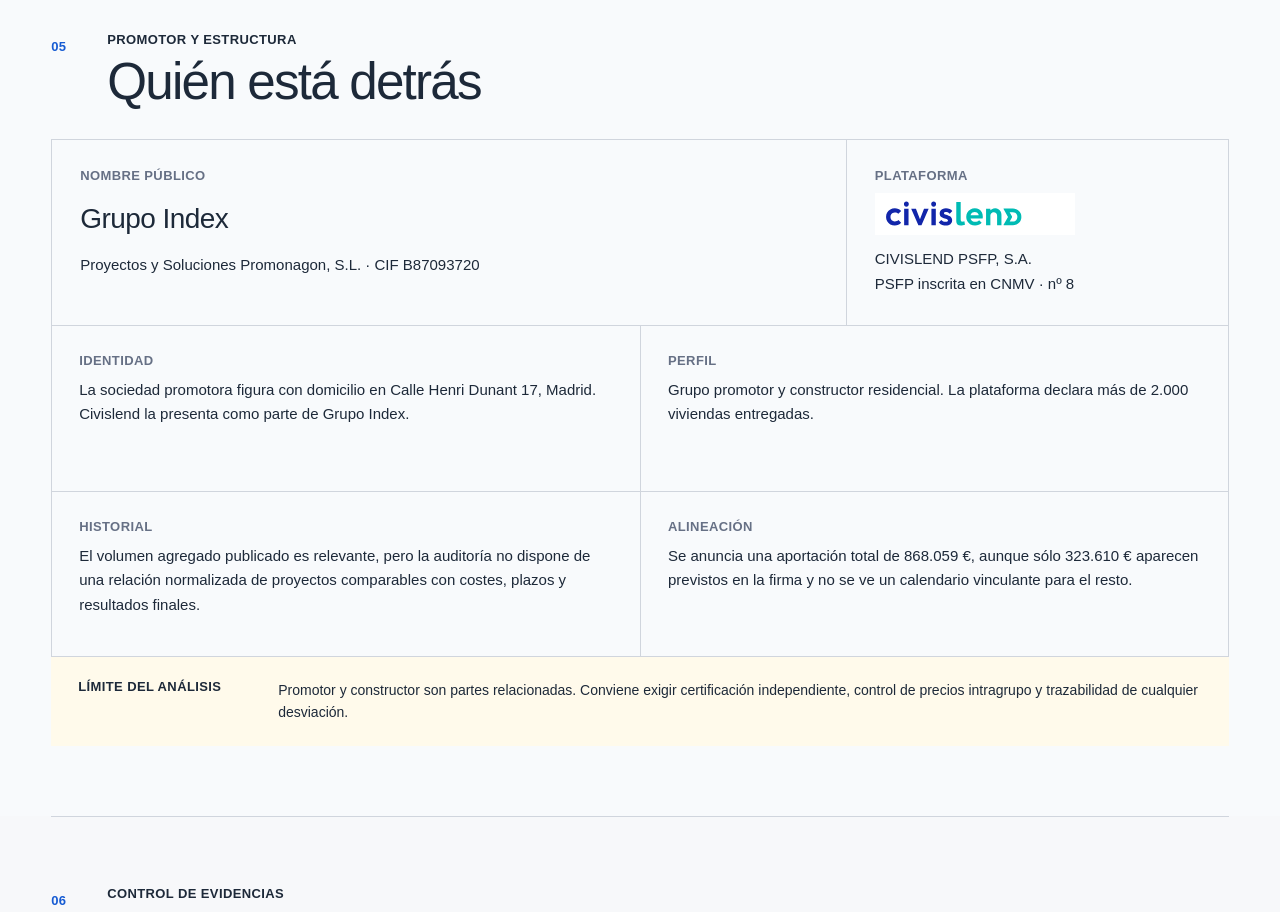
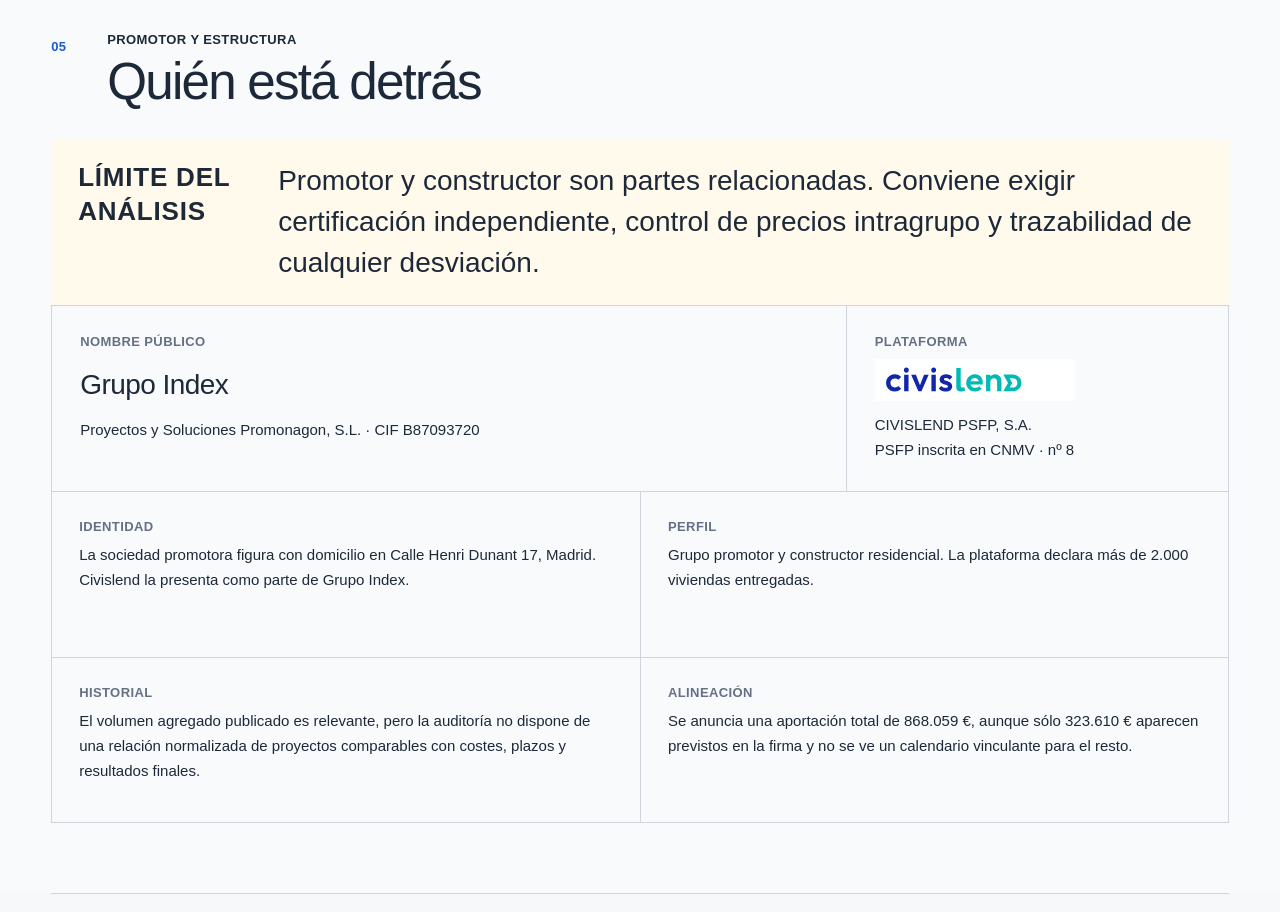
Before and after one commit to blocksbarcelona/ladrillo-radar, a Next.js app: page /proyectos/toboso-madrid in a window 1280 px wide. Shown: the part 4200-5112 px from the top of the page. Built offline with nearby package versions, Linux system fonts and the light colour scheme; no server answers.

Commit message:
Destaca el límite del análisis

```diff
--- a/app/globals.css
+++ b/app/globals.css
@@ -512,8 +512,8 @@
 .company-grid > div:nth-child(n + 3) { border-top: 1px solid rgba(255,255,255,.35); }
 .company-grid p { margin: 0; color: rgba(255,255,255,.78); font-size: 13px; line-height: 1.55; }
 .company-caveat { padding: 22px 27px; display: grid; grid-template-columns: 180px 1fr; gap: 20px; background: var(--acid); color: var(--ink); }
-.company-caveat strong { font: 800 9px/1.3 monospace; letter-spacing: .08em; }
-.company-caveat p { margin: 0; font-size: 12px; line-height: 1.5; }
+.company-caveat strong { font: 800 18px/1.3 monospace; letter-spacing: .08em; }
+.company-caveat p { margin: 0; font-size: 24px; line-height: 1.5; }
 
 .documents-list { border-top: 1px solid var(--ink); }
 .document-row { min-height: 78px; display: grid; grid-template-columns: .8fr 170px 1.3fr; gap: 22px; align-items: center; border-bottom: 1px solid var(--ink); }
@@ -907,8 +907,8 @@
 .company-lead h3 { font-size: 28px; letter-spacing: -.02em; }
 .company-lead p, .company-grid p { color: var(--ink); font-size: 15px; line-height: 1.65; }
 .company-caveat { background: #fffaeb; color: var(--ink); }
-.company-caveat strong { font-family: Arial, Helvetica, sans-serif; font-size: 13px; letter-spacing: .03em; }
-.company-caveat p { font-size: 14px; line-height: 1.6; }
+.company-caveat strong { font-family: Arial, Helvetica, sans-serif; font-size: 26px; letter-spacing: .03em; }
+.company-caveat p { font-size: 28px; line-height: 1.45; }
 .documents-list, .document-row { border-color: var(--line); }
 .document-title strong { font-size: 15px; }
 .document-title span { font-size: 13px; }
@@ -939,4 +939,6 @@
   .detail-title h1 { font-size: 46px; }
   .detail-date-banner, .detail-metrics div:nth-child(n + 3), .summary-columns > div + div,
   .issue-impact, .issue-verify, .company-lead > div + div, .company-grid > div { border-color: var(--line); }
+  .company-caveat strong { font-size: 22px; }
+  .company-caveat p { font-size: 22px; }
 }
--- a/app/proyectos/[id]/page.tsx
+++ b/app/proyectos/[id]/page.tsx
@@ -191,6 +191,7 @@
             <span>05</span>
             <div><p>PROMOTOR Y ESTRUCTURA</p><h2>Quién está detrás</h2></div>
           </div>
+          <div className="company-caveat"><strong>LÍMITE DEL ANÁLISIS</strong><p>{project.company.caveat}</p></div>
           <div className="company-lead">
             <div>
               <span>NOMBRE PÚBLICO</span>
@@ -209,7 +210,6 @@
             <div><span>HISTORIAL</span><p>{project.company.trackRecord}</p></div>
             <div><span>ALINEACIÓN</span><p>{project.company.alignment}</p></div>
           </div>
-          <div className="company-caveat"><strong>LÍMITE DEL ANÁLISIS</strong><p>{project.company.caveat}</p></div>
         </div>
 
         <div className="detail-section" id="documentos">
```
Also changed, not shown: 1 other file (tests, documents, lock files or other folders).
